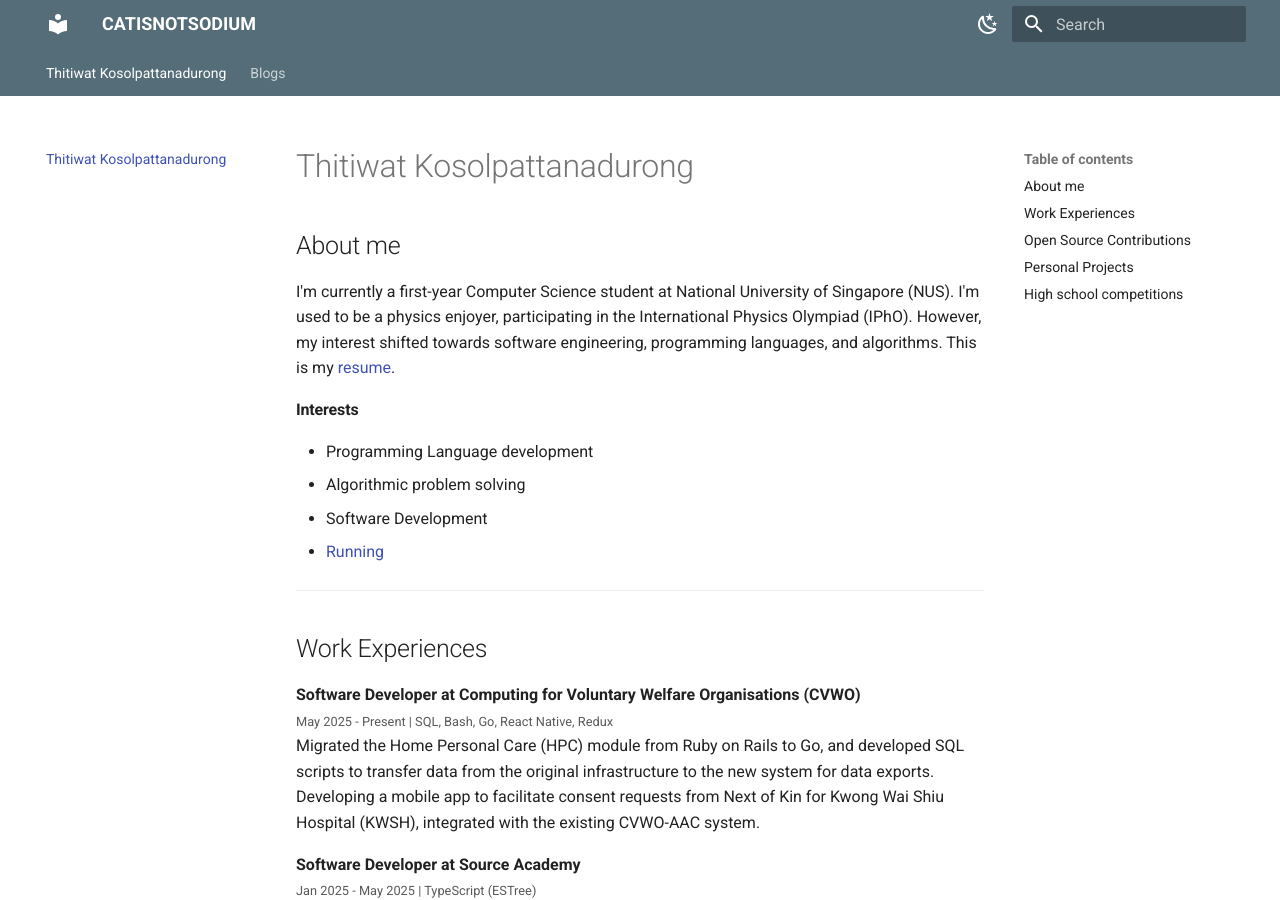
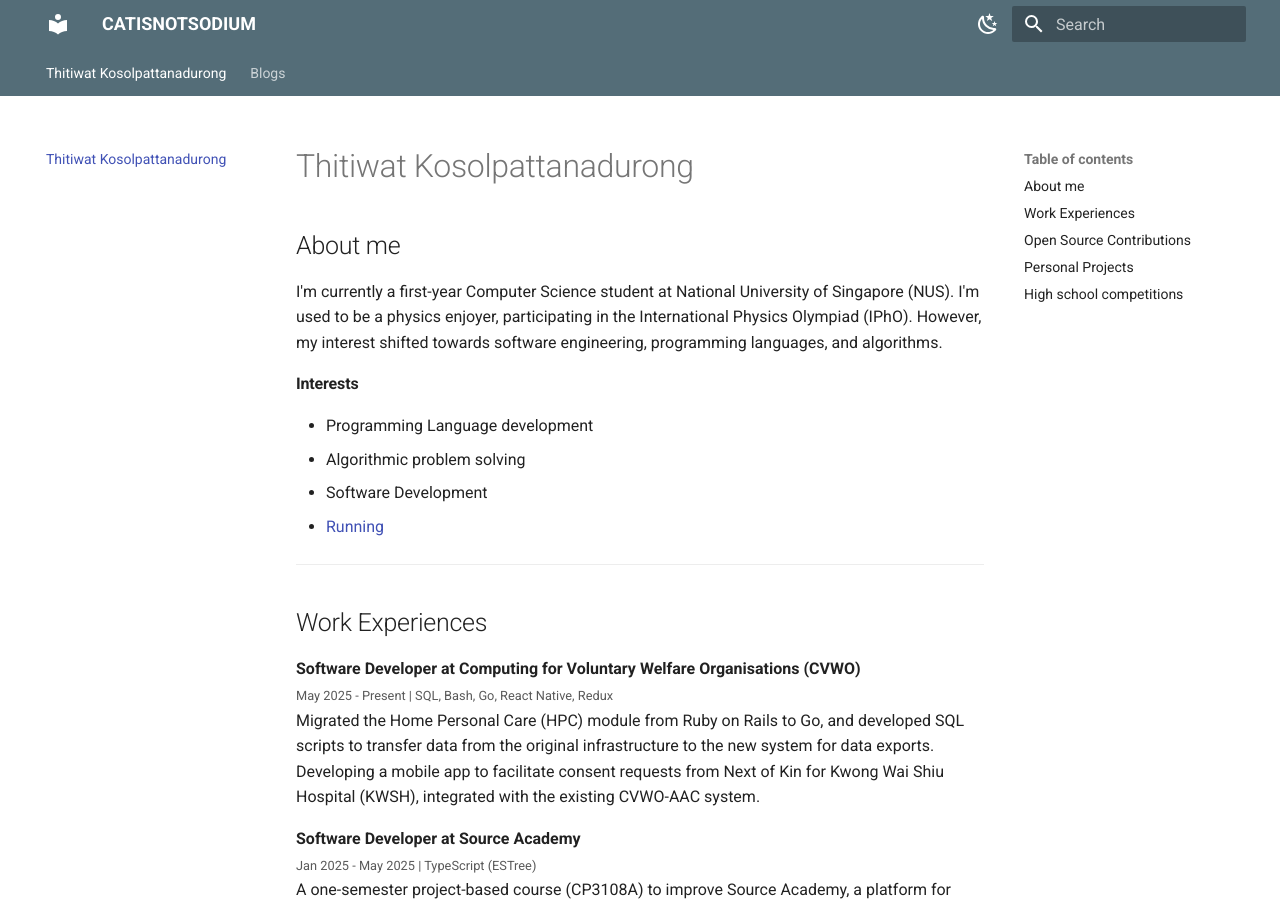
Before and after one commit to CATISNOTSODIUM/CATISNOTSODIUM.github.io, an MkDocs documentation site: the page built from docs/index.md, in a window 1280 px wide and 900 px high. Built offline with MkDocs 1.6.1 and Material for MkDocs 9.7.7, drawn with Linux system fonts in a browser that asks for light colours.

Commit message:
Update index.md

```diff
--- a/docs/index.md
+++ b/docs/index.md
@@ -1,6 +1,7 @@
 # Thitiwat Kosolpattanadurong
 ## About me
-I'm currently a first-year Computer Science student at National University of Singapore (NUS). I'm used to be a physics enjoyer, participating in the International Physics Olympiad (IPhO). However, my interest shifted towards software engineering, programming languages, and algorithms. This is my [resume](./KOSOLPATTANADURONG_THITIWAT_Resume.pdf).
+I'm currently a first-year Computer Science student at National University of Singapore (NUS). I'm used to be a physics enjoyer, participating in the International Physics Olympiad (IPhO). However, my interest shifted towards software engineering, programming languages, and algorithms.
+
 #### Interests
 - Programming Language development
 - Algorithmic problem solving
```
